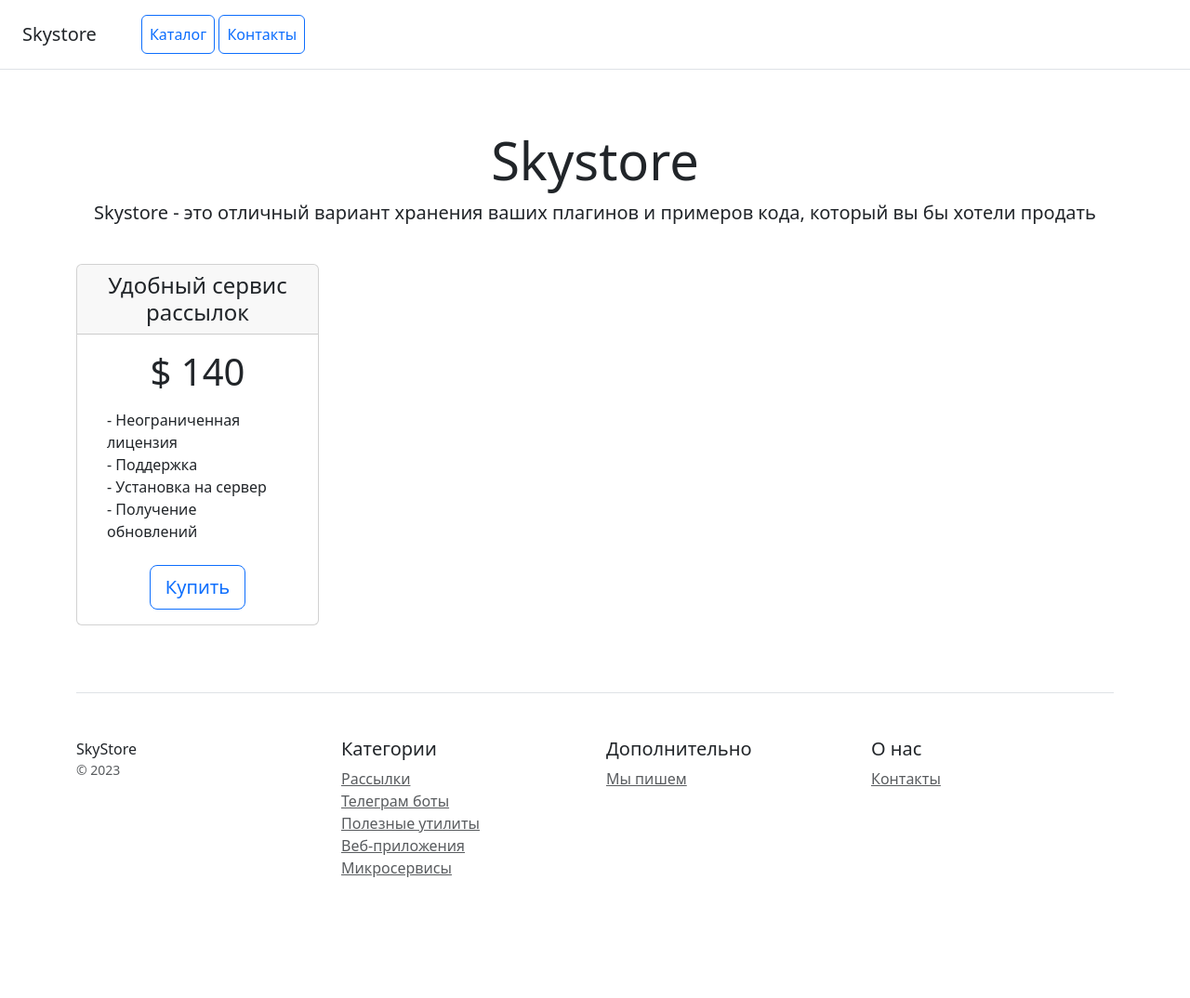
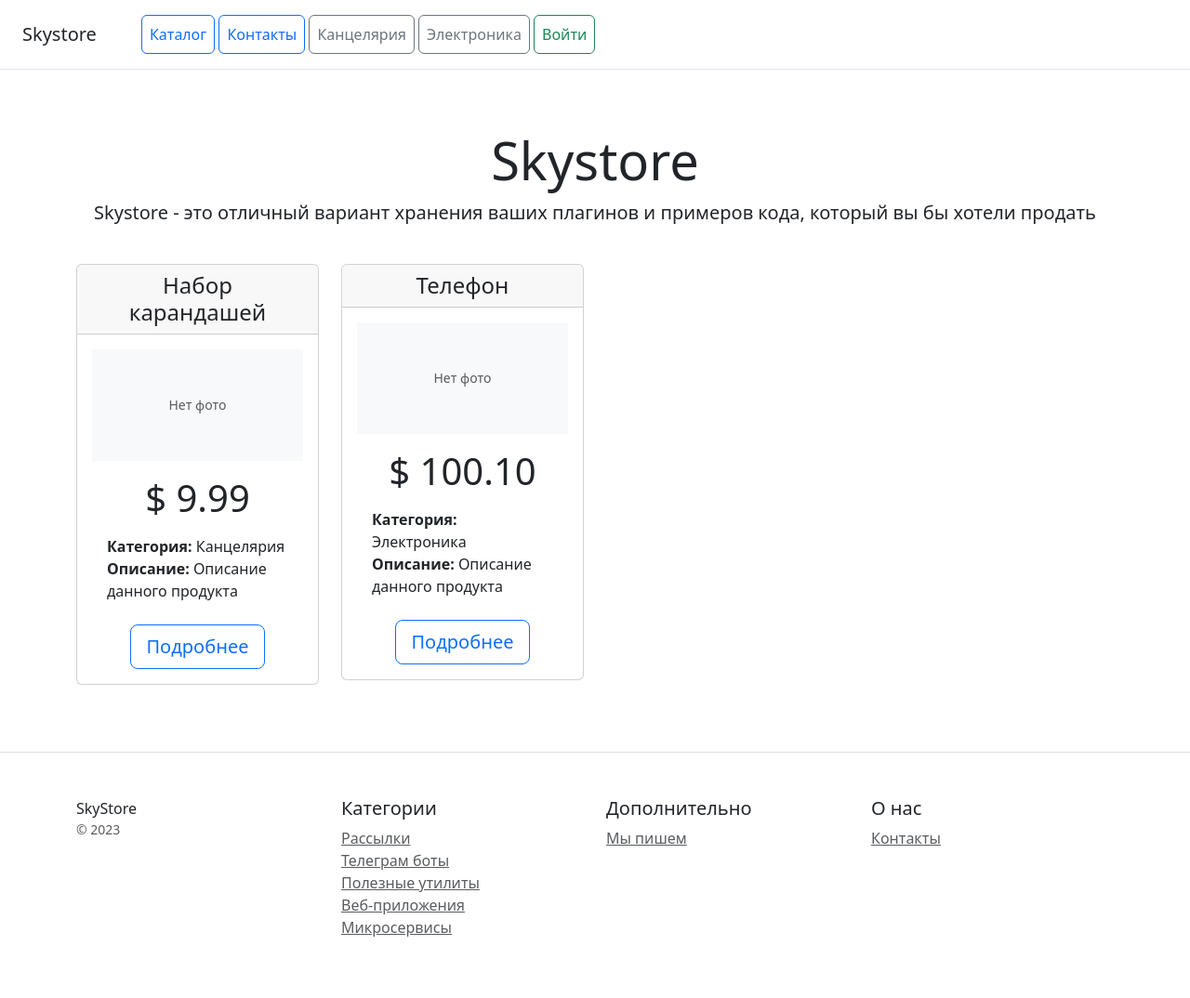
Before and after one commit to evgen1246/DjangoProject, a Django app: page /home/ in a window 1280 px wide. Shown: the whole page at 93% size. Before the commit the page ends 944 px from the top, so only its background shows below. Run offline with Django 5.2, Linux system fonts and the light colour scheme; data comes from the database, SQL or seed files in the repository; some libraries are stand-ins or nearby versions.

Commit message:
Работа над шаблонизацией.

```diff
--- /dev/null
+++ b/catalog/templates/base.html
@@ -0,0 +1,54 @@
+<!doctype html>
+<html lang="en">
+<head>
+    <meta charset="utf-8">
+    <meta name="viewport" content="width=device-width, initial-scale=1">
+    <title>{% block title %}Skystore{% endblock %}</title>
+    <link rel="stylesheet" href="/static/css/bootstrap.min.css">
+    {% block extra_css %}{% endblock %}
+</head>
+<body>
+    {% include 'includes/header.html' %}
+
+    <main>
+        {% block content %}
+        {% endblock %}
+    </main>
+
+    <footer class="pt-4 my-md-5 pt-md-5 border-top">
+        <div class="container">
+            <div class="row">
+                <div class="col-12 col-md">
+                    SkyStore
+                    <small class="d-block mb-3 text-muted">&copy; 2023</small>
+                </div>
+                <div class="col-6 col-md">
+                    <h5>Категории</h5>
+                    <ul class="list-unstyled text-small">
+                        <li><a class="text-muted" href="#">Рассылки</a></li>
+                        <li><a class="text-muted" href="#">Телеграм боты</a></li>
+                        <li><a class="text-muted" href="#">Полезные утилиты</a></li>
+                        <li><a class="text-muted" href="#">Веб-приложения</a></li>
+                        <li><a class="text-muted" href="#">Микросервисы</a></li>
+                    </ul>
+                </div>
+                <div class="col-6 col-md">
+                    <h5>Дополнительно</h5>
+                    <ul class="list-unstyled text-small">
+                        <li><a class="text-muted" href="#">Мы пишем</a></li>
+                    </ul>
+                </div>
+                <div class="col-6 col-md">
+                    <h5>О нас</h5>
+                    <ul class="list-unstyled text-small">
+                        <li><a class="text-muted" href="{% url 'catalog:contacts' %}">Контакты</a></li>
+                    </ul>
+                </div>
+            </div>
+        </div>
+    </footer>
+
+    <script src="/static/js/bootstrap.bundle.min.js"></script>
+    {% block extra_js %}{% endblock %}
+</body>
+</html>
--- a/catalog/templates/home.html
+++ b/catalog/templates/home.html
@@ -1,78 +1,49 @@
-<!doctype html>
-<html lang="en">
-<head>
-    <meta charset="utf-8">
-    <meta name="viewport" content="width=device-width, initial-scale=1">
-    <link rel="stylesheet" href="/static/css/bootstrap.min.css">
-    <title>Skystore</title>
-</head>
-<body>
-<div class="d-flex flex-column flex-md-row align-items-center p-3 px-md-4 mb-3 bg-white border-bottom box-shadow">
-    <h5 class="my-0 mr-md-auto font-weight-normal">Skystore</h5>
-    <nav class="ms-5">
-        <a class="p-2 btn btn-outline-primary" href="/">Каталог</a>
-        <a class="p-2 btn btn-outline-primary" href="/contacts/">Контакты</a>
-    </nav>
-</div>
+{% extends 'base.html' %}
+{% load catalog_tags %}
 
+{% block title %}Skystore - Главная{% endblock %}
+
+{% block content %}
 <div class="pricing-header px-3 py-3 pt-md-5 pb-md-4 mx-auto text-center">
     <h1 class="display-4">Skystore</h1>
-    <p class="lead">Skystore - это отличный вариант хранения ваших плагинов и примеров кода, который вы бы хотели
-        продать</p>
+    <p class="lead">Skystore - это отличный вариант хранения ваших плагинов и примеров кода, который вы бы хотели продать</p>
 </div>
 
 <div class="container">
+    {% if products %}
     <div class="row text-center">
+        {% for product in products %}
         <div class="col-3">
             <div class="card mb-4 box-shadow">
                 <div class="card-header">
-                    <h4 class="my-0 font-weight-normal">Удобный сервис рассылок</h4>
+                    <h4 class="my-0 font-weight-normal">{{ product.name }}</h4>
                 </div>
                 <div class="card-body">
-                    <h1 class="card-title pricing-card-title">$ 140</h1>
+
+                    {% if product.image %}
+                    <img src="{{ product.image|media_filter }}" alt="{{ product.name }}" class="img-fluid mb-3" style="height: 120px; width: 100%; object-fit: contain;">
+                    {% else %}
+                    <div class="bg-light mb-3 d-flex align-items-center justify-content-center" style="height: 120px;">
+                        <span class="text-muted small">Нет фото</span>
+                    </div>
+                    {% endif %}
+
+                    <h1 class="card-title pricing-card-title">$ {{ product.price }}</h1>
                     <ul class="list-unstyled mt-3 mb-4 text-start m-3">
-                        <li>- Неограниченная лицензия</li>
-                        <li>- Поддержка</li>
-                        <li>- Установка на сервер</li>
-                        <li>- Получение обновлений</li>
+                        <li><strong>Категория:</strong> {{ product.category.name }}</li>
+                        <li><strong>Описание:</strong> {{ product.description|truncatechars:100 }}</li>
                     </ul>
-                    <button type="button" class="btn btn-lg btn-block btn-outline-primary">Купить</button>
+                    <a href="{% url 'catalog:product_detail' product.id %}" class="btn btn-lg btn-block btn-outline-primary">Подробнее</a>
                 </div>
             </div>
         </div>
+        {% endfor %}
     </div>
-
-    <footer class="pt-4 my-md-5 pt-md-5 border-top">
-        <div class="row">
-            <div class="col-12 col-md">
-                SkyStore
-                <small class="d-block mb-3 text-muted">&copy; 2023</small>
-            </div>
-            <div class="col-6 col-md">
-                <h5>Категории</h5>
-                <ul class="list-unstyled text-small">
-                    <li><a class="text-muted" href="#">Рассылки</a></li>
-                    <li><a class="text-muted" href="#">Телеграм боты</a></li>
-                    <li><a class="text-muted" href="#">Полезные утилиты</a></li>
-                    <li><a class="text-muted" href="#">Веб-приложения</a></li>
-                    <li><a class="text-muted" href="#">Микросервисы</a></li>
-                </ul>
-            </div>
-            <div class="col-6 col-md">
-                <h5>Дополнительно</h5>
-                <ul class="list-unstyled text-small">
-                    <li><a class="text-muted" href="#">Мы пишем</a></li>
-                </ul>
-            </div>
-            <div class="col-6 col-md">
-                <h5>О нас</h5>
-                <ul class="list-unstyled text-small">
-                    <li><a class="text-muted" href="/contacts/">Контакты</a></li>
-                </ul>
-            </div>
-        </div>
-    </footer>
+    {% else %}
+    <div class="text-center py-5">
+        <h3>Товаров пока нет</h3>
+        <p class="text-muted">Добавьте товары через админ-панель или выполните команду для заполнения БД</p>
+    </div>
+    {% endif %}
 </div>
-<script src="/static/js/bootstrap.bundle.min.js"></script>
-</body>
-</html>
+{% endblock %}
--- /dev/null
+++ b/catalog/templates/includes/categories_menu.html
@@ -0,0 +1,3 @@
+{% for category in categories %}
+    <a class="p-2 btn btn-outline-secondary" href="#">{{ category.name }}</a>
+{% endfor %}
--- /dev/null
+++ b/catalog/templates/includes/header.html
@@ -0,0 +1,22 @@
+{% load catalog_tags %}
+
+<div class="d-flex flex-column flex-md-row align-items-center p-3 px-md-4 mb-3 bg-white border-bottom box-shadow">
+    <h5 class="my-0 mr-md-auto font-weight-normal">
+        <a href="{% url 'catalog:home' %}" class="text-decoration-none text-dark">Skystore</a>
+    </h5>
+    <nav class="ms-5">
+        <a class="p-2 btn btn-outline-primary" href="{% url 'catalog:home' %}">Каталог</a>
+        <a class="p-2 btn btn-outline-primary" href="{% url 'catalog:contacts' %}">Контакты</a>
+
+
+        {% block extra_menu_items %}{% endblock %}
+        {% show_categories %}
+        {% if user.is_authenticated %}
+        <span class="p-2 text-muted">|</span>
+        <span class="p-2 text-muted">Привет, {{ user.username }}</span>
+        <a class="p-2 btn btn-outline-danger" href="#">Выйти</a>
+        {% else %}
+        <a class="p-2 btn btn-outline-success" href="#">Войти</a>
+        {% endif %}
+    </nav>
+</div>
--- /dev/null
+++ b/catalog/templatetags/catalog_tags.py
@@ -0,0 +1,47 @@
+from django import template
+
+register = template.Library()
+
+
+@register.filter
+def truncate_chars(value, arg):
+    """
+    Обрезает текст до указанного количества символов
+    Использование: {{ value|truncate_chars:100 }}
+    """
+    if not value:
+        return ""
+    if len(value) <= arg:
+        return value
+    return value[:arg] + "..."
+
+
+@register.simple_tag
+def get_categories():
+    """
+    Получает список категорий
+    Использование: {% get_categories as categories %}
+    """
+    from catalog.models import Category
+
+    return Category.objects.all()
+
+
+@register.inclusion_tag("includes/categories_menu.html")
+def show_categories():
+    """
+    Отображает меню категорий
+    Использование: {% show_categories %}
+    """
+    from catalog.models import Category
+
+    categories = Category.objects.all()
+    return {"categories": categories}
+
+
+@register.filter()
+def media_filter(path):
+    """Обработка путей к медиа-файлам"""
+    if path:
+        return f"/media/{path}"
+    return "#"
--- a/catalog/urls.py
+++ b/catalog/urls.py
@@ -10,4 +10,5 @@ app_name = CatalogConfig.name
 urlpatterns = [
     path("home/", views.home, name="home"),
     path("contacts/", views.contacts, name="contacts"),
+    path("product/<int:product_id>/", views.product_detail, name="product_detail"),
 ]
--- a/catalog/views.py
+++ b/catalog/views.py
@@ -1,9 +1,22 @@
-from django.shortcuts import render
+from django.shortcuts import render, get_object_or_404
+from .models import Product
 
 
 def home(request):
-    return render(request, "home.html")
+    products = Product.objects.select_related("category").all()
+    context = {
+        "products": products,
+    }
+    return render(request, "home.html", context)
 
 
 def contacts(request):
     return render(request, "contacts.html")
+
+
+def product_detail(request, product_id):
+    product = get_object_or_404(Product, pk=product_id)
+    context = {
+        "product": product,
+    }
+    return render(request, "product_detail.html", context)
--- a/confic/urls.py
+++ b/confic/urls.py
@@ -1,7 +1,13 @@
 from django.contrib import admin
 from django.urls import include, path
+from django.conf import settings
+from django.conf.urls.static import static
 
 urlpatterns = [
     path("admin/", admin.site.urls),
     path("", include("catalog.urls", namespace="catalog")),
 ]
+
+
+if settings.DEBUG:
+    urlpatterns += static(settings.MEDIA_URL, document_root=settings.MEDIA_ROOT)
```
Also changed, not shown: catalog/templates/contacts.html (+6 -54 lines), catalog/templates/product_detail.html (added, +85 -0 lines), media/photo/iphone_15.jpg (added), media/photo/война_и_мир.jpg (added), media/photo/ноутбук.webp (added).
